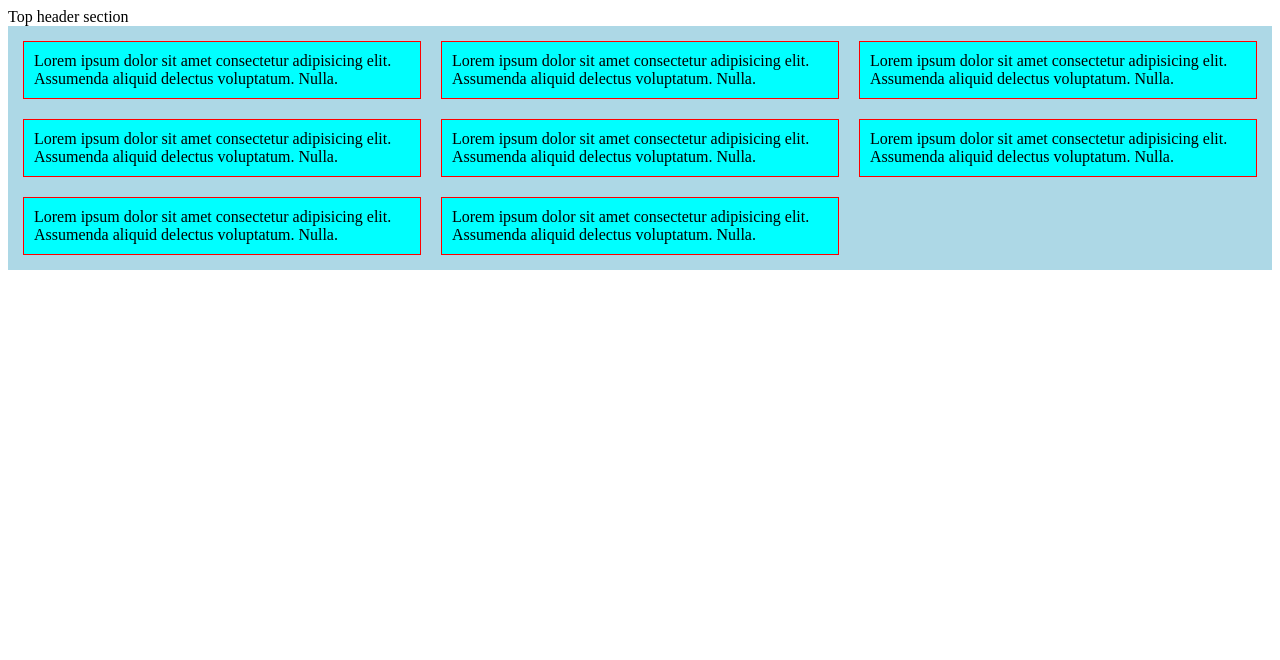
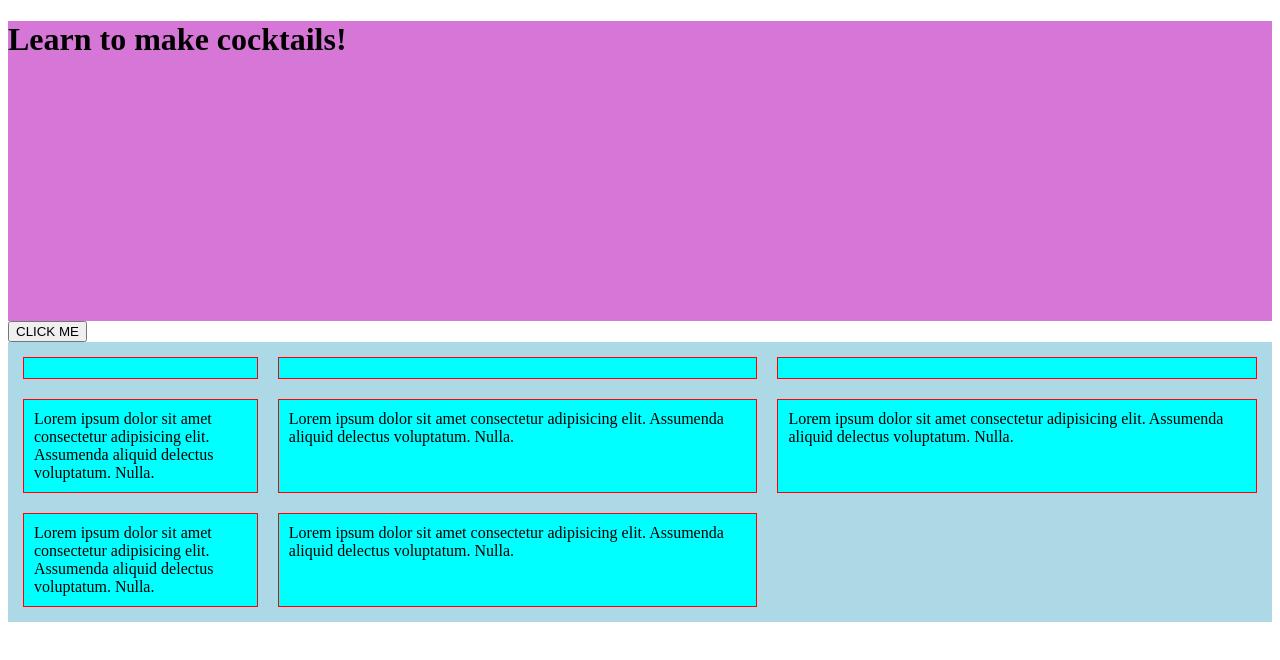
Before and after one commit to Abelyem/MSProject2, a plain HTML site: page index.html in a window 1280 px wide. Drawn offline with nearby package versions, Linux system fonts and the light colour scheme.

Commit message:
Added class/id name to divs which will contain API data (name/image/instructions on how to make the cocktail)/ finalised onclick eventhandler which will produce this information / added hover via css on divs which will contain the cocktail API information (have commented out javascript function onmouseover and onmouseout as this was achieved via css hover)

```diff
--- a/assets/css/style.css
+++ b/assets/css/style.css
@@ -1,8 +1,13 @@
 
+.header {
+    width: 100%;
+    height: 300px;
+    background-color: #D677D8;
+}
 
 .container {
   display: grid;
-  grid-template-columns: repeat(3, auto);
+  grid-template-columns: 0.5fr 1fr 1fr;
   grid-gap: 10px;
   padding: 10px;
   background-color: lightblue;
@@ -14,3 +19,8 @@
   margin: 5px;
   background-color: aqua;
 }
+
+
+.topCocktails:hover {
+background-color: red;
+}
--- a/index.html
+++ b/index.html
@@ -10,12 +10,21 @@
 </head>
 <body>
 
-<div class="header"> Top header section </div>
+<div class="header">
+  <h1>Learn to make cocktails!</h1>
+ </div>
+ <button onclick="randomDrink()" id="drink-button">CLICK ME</button>
+<div class="container">
 
-<div class="container">
-<div id="topCocktails" onmouseover="colorChangeToRed()" onmouseout="ColorRevertToOriginal()" >Lorem ipsum dolor sit amet consectetur adipisicing elit. Assumenda aliquid delectus voluptatum. Nulla.</div>
-<div>Lorem ipsum dolor sit amet consectetur adipisicing elit. Assumenda aliquid delectus voluptatum. Nulla.</div>
-<div>Lorem ipsum dolor sit amet consectetur adipisicing elit. Assumenda aliquid delectus voluptatum. Nulla.</div>
+<div class="topCocktails" id="drink-name">
+</div>
+
+<div class="topCocktails" id="category">
+</div>
+
+<div class="topCocktails" id="drink-instructions">
+</div>
+
 <div>Lorem ipsum dolor sit amet consectetur adipisicing elit. Assumenda aliquid delectus voluptatum. Nulla.</div>
 <div>Lorem ipsum dolor sit amet consectetur adipisicing elit. Assumenda aliquid delectus voluptatum. Nulla.</div>
 <div>Lorem ipsum dolor sit amet consectetur adipisicing elit. Assumenda aliquid delectus voluptatum. Nulla.</div>
--- a/js/main.js
+++ b/js/main.js
@@ -1,3 +1,7 @@
+const drinkName = document.getElementById('drink-name')
+const typeOfDrink = document.getElementById('category')
+const howToMake = document.getElementById('drink-instructions')
+const randomDrinkButton = document.getElementById('drink-button')
 
 function randomDrink() {
 fetch('https://www.thecocktaildb.com/api/json/v1/1/random.php')
@@ -9,23 +13,29 @@ fetch('https://www.thecocktaildb.com/api/json/v1/1/random.php')
 .then(data => {
 
    const name = data.drinks[0].strDrink;
+   const image = data.drinks[0].strDrinkThumb;
    const category = data.drinks[0].strCategory;
    const instructions = data.drinks[0].strInstructions;
-  // const category = data.drinks[0].strCategory;
 
-   drinkName.innerHTML = name;
+   drinkName.innerHTML = name + `<img src="${image}/preview"></img>`;
    typeOfDrink.innerHTML = category;
    howToMake.innerHTML = instructions;
 
 })}
 
-XXXXXX.addEventListener('click', randomDrink)
+randomDrinkButton.addEventListener('click', randomDrink)
 
 
-function colorChangeToRed() {
-  document.getElementById("topCocktails").style.backgroundColor = "red";
-}
+// function colorChangeToRed() {
+// var cocktailsList = document.getElementsByClassName("topCocktails")
+// var i;
+// for (i = 0; i < cocktailsList.length; i++) {
+// cocktailsList[i].style.backgroundColor = "red";
+// }}
 
-function ColorRevertToOriginal() {
-  document.getElementById("topCocktails").style.backgroundColor = "aqua";
-}
+// function ColorRevertToOriginal() {
+// var cocktailsList = document.getElementsByClassName("topCocktails")
+// var i;
+// for (i = 0; i < cocktailsList.length; i++) {
+// cocktailsList[i].style.backgroundColor = "aqua";
+// }}
```
Also changed, not shown: assets/images/cosmo_cocktail.png (added).
